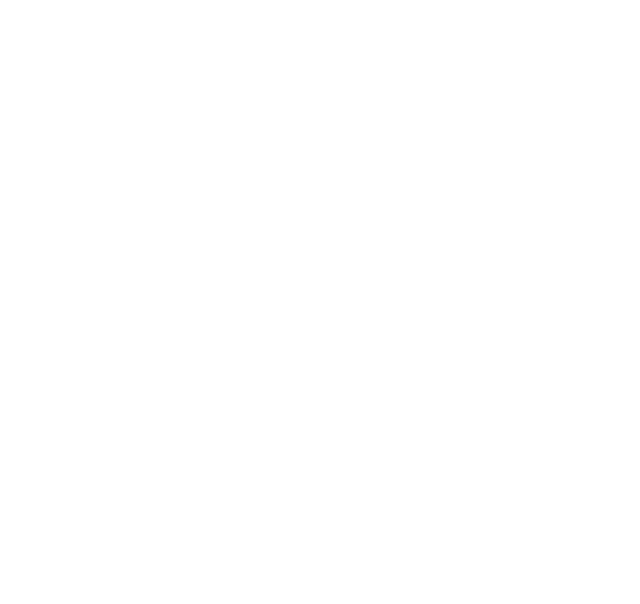
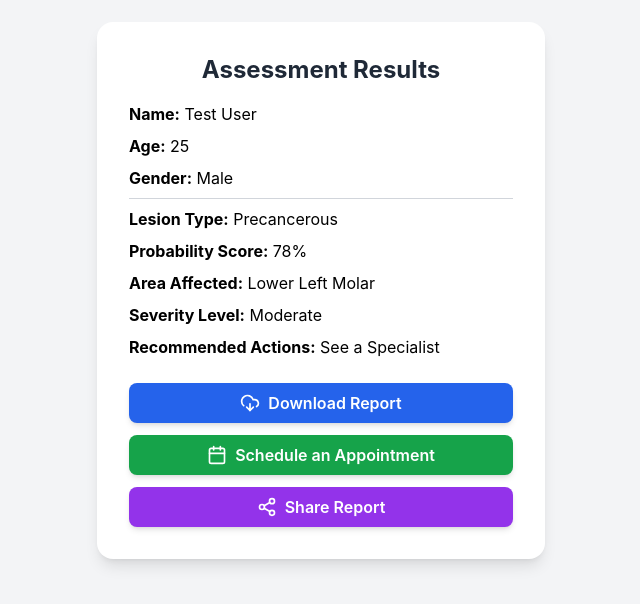
Before and after one commit to sudo-arya/orcai, a React (Create React App) app: page /results in a window 1280 px wide. Shown: the part 110-714 px from the top of the page, without its empty margins (319-959 px from the left). Built offline with nearby package versions, Linux system fonts and the light colour scheme.

Commit message:
basic results page with txt file sharing option

```diff
--- a/package.json
+++ b/package.json
@@ -8,6 +8,7 @@
     "cra-template": "1.2.0",
     "dotenv": "^16.4.7",
     "express": "^4.21.2",
+    "lucide-react": "^0.475.0",
     "multer": "^1.4.5-lts.1",
     "mysql2": "^3.12.0",
     "react": "^19.0.0",
--- a/src/App.js
+++ b/src/App.js
@@ -6,7 +6,7 @@
 import RegistrationScreen from "./components/RegistrationScreen";
 import ImageCaptureScreen from "./components/ImageCaptureScreen";
 import ImageReviewScreen from "./components/ImageReviewScreen";
-import RessultScreen from "./components/ResultScreen";
+import ResultScreen from "./components/ResultScreen";
 import { useState } from "react";
 import { UserProvider } from "./components/UserContext";
 
@@ -20,7 +20,7 @@
         <Route path="/register" element={<RegistrationScreen />} />
         <Route path="/capture" element={<ImageCaptureScreen images={images} setImages={setImages} />} />
         <Route path="/review" element={<ImageReviewScreen images={images} setImages={setImages} />} />
-        <Route path="/results" />
+        <Route path="/results" element={<ResultScreen />}/>
       </Routes>
     </Router>
     </UserProvider>
--- a/src/components/RegistrationScreen.js
+++ b/src/components/RegistrationScreen.js
@@ -54,7 +54,7 @@
       <option value="Other">Other</option>
     </select>
 
-    <div className="mb-4">
+    {/* <div className="mb-4">
       <label className="block font-medium">Habits:</label>
       <label className="inline-flex items-center mt-2">
         <input type="checkbox" onChange={() => handleCheckbox("Smoking")} />
@@ -68,7 +68,7 @@
         <input type="checkbox" onChange={() => handleCheckbox("Alcohol")} />
         <span className="ml-2">Alcohol</span>
       </label>
-    </div>
+    </div> */}
 
     {/* User Consent Checkbox */}
     <div className="mb-4">
--- a/src/components/ResultScreen.js
+++ b/src/components/ResultScreen.js
@@ -0,0 +1,107 @@
+import React from "react";
+import { useContext } from "react";
+import { UserContext } from "./UserContext";
+import { DownloadCloud, Share2, Calendar } from "lucide-react";
+
+
+const ResultsScreen = ({ user = {} }) => {
+  // Dummy test result
+  const { userData } = useContext(UserContext); // Ensure userData is retrieved
+  if (!userData) {
+    return <p className="text-center text-red-500">User data not available.</p>;
+  }
+
+  const result = {
+    lesionType: "Precancerous",
+    probabilityScore: "78%",
+    areaAffected: "Lower Left Molar",
+    severity: "Moderate",
+    recommendedAction: "See a Specialist",
+  };
+
+  // Ensure user properties are always defined
+
+
+
+
+  // Function to download report
+  const handleDownloadReport = () => {
+    const reportContent = `Assessment Report\n\nName: ${userData.name}\nAge: ${userData.age}\nGender: ${userData.gender}\nHabits: ${userData.habits.join(
+      ", "
+    )}\n\nResults:\nLesion Type: ${result.lesionType}\nProbability Score: ${
+      result.probabilityScore
+    }\nArea Affected: ${result.areaAffected}\nSeverity: ${
+      result.severity
+    }\nRecommended Action: ${result.recommendedAction}`;
+
+    const blob = new Blob([reportContent], { type: "text/plain" });
+    const link = document.createElement("a");
+    link.href = URL.createObjectURL(blob);
+    link.download = "Oral_Health_Report.txt";
+    link.click();
+  };
+
+  // Function to share report via mobile options
+  const handleShareReport = async () => {
+    if (navigator.share) {
+      try {
+        await navigator.share({
+          title: "Oral Health Report",
+          text: `Here is my assessment result: \nLesion Type: ${result.lesionType}\nSeverity: ${result.severity}\nRecommended Action: ${result.recommendedAction}`,
+        });
+      } catch (error) {
+        console.error("Error sharing report:", error);
+      }
+    } else {
+      alert("Sharing is not supported on this device");
+    }
+  };
+
+  return (
+    <div className="flex items-center justify-center min-h-screen bg-gray-100">
+      <div className="bg-white p-8 rounded-2xl shadow-lg max-w-md w-full text-center">
+        <h2 className="text-2xl font-bold text-gray-800 mb-4">Assessment Results</h2>
+
+        <div className="text-left space-y-2">
+          <p><strong>Name:</strong> {userData.name || "Test User"}</p>
+          <p><strong>Age:</strong> {userData.age || "25"}</p>
+          <p><strong>Gender:</strong> {userData.gender || "Male"}</p>
+          <hr className="my-4 border-gray-300" />
+          <p><strong>Lesion Type:</strong> {result.lesionType}</p>
+          <p><strong>Probability Score:</strong> {result.probabilityScore}</p>
+          <p><strong>Area Affected:</strong> {result.areaAffected}</p>
+          <p><strong>Severity Level:</strong> {result.severity}</p>
+          <p><strong>Recommended Actions:</strong> {result.recommendedAction}</p>
+        </div>
+
+        <div className="mt-6 flex flex-col space-y-3">
+          <button
+            onClick={handleDownloadReport}
+            className="flex items-center justify-center bg-blue-600 hover:bg-blue-700 text-white font-semibold py-2 px-4 rounded-lg shadow-md"
+          >
+<DownloadCloud className="w-5 h-5 mr-2" />
+            Download Report
+          </button>
+
+          <button
+            onClick={() => alert("Redirecting to appointment page...")}
+            className="flex items-center justify-center bg-green-600 hover:bg-green-700 text-white font-semibold py-2 px-4 rounded-lg shadow-md"
+          >
+            <Calendar className="w-5 h-5 mr-2" />
+            Schedule an Appointment
+          </button>
+
+          <button
+            onClick={handleShareReport}
+            className="flex items-center justify-center bg-purple-600 hover:bg-purple-700 text-white font-semibold py-2 px-4 rounded-lg shadow-md"
+          >
+            <Share2 className="w-5 h-5 mr-2" />
+            Share Report
+          </button>
+        </div>
+      </div>
+    </div>
+  );
+};
+
+export default ResultsScreen;
```
Also changed, not shown: 1 other file (tests, documents, lock files or other folders).
